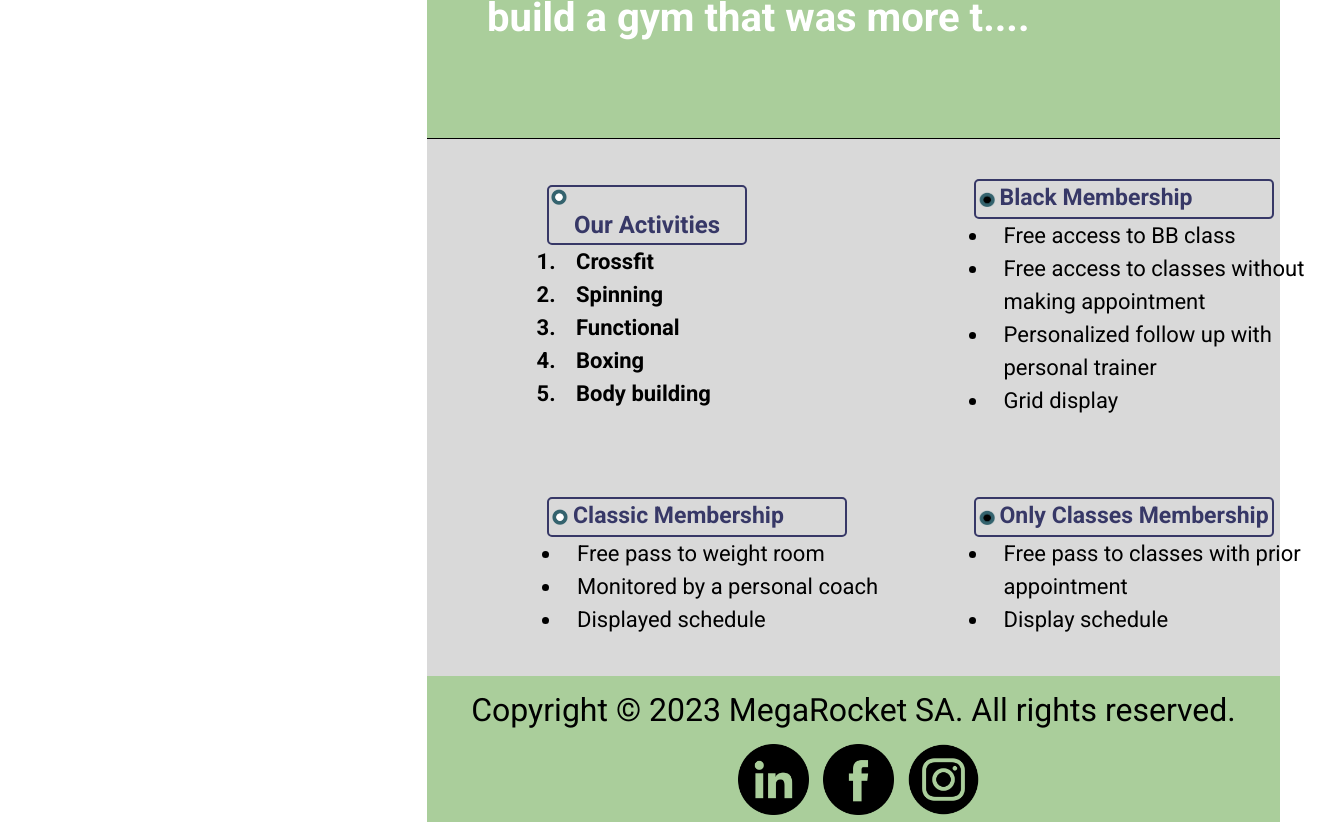
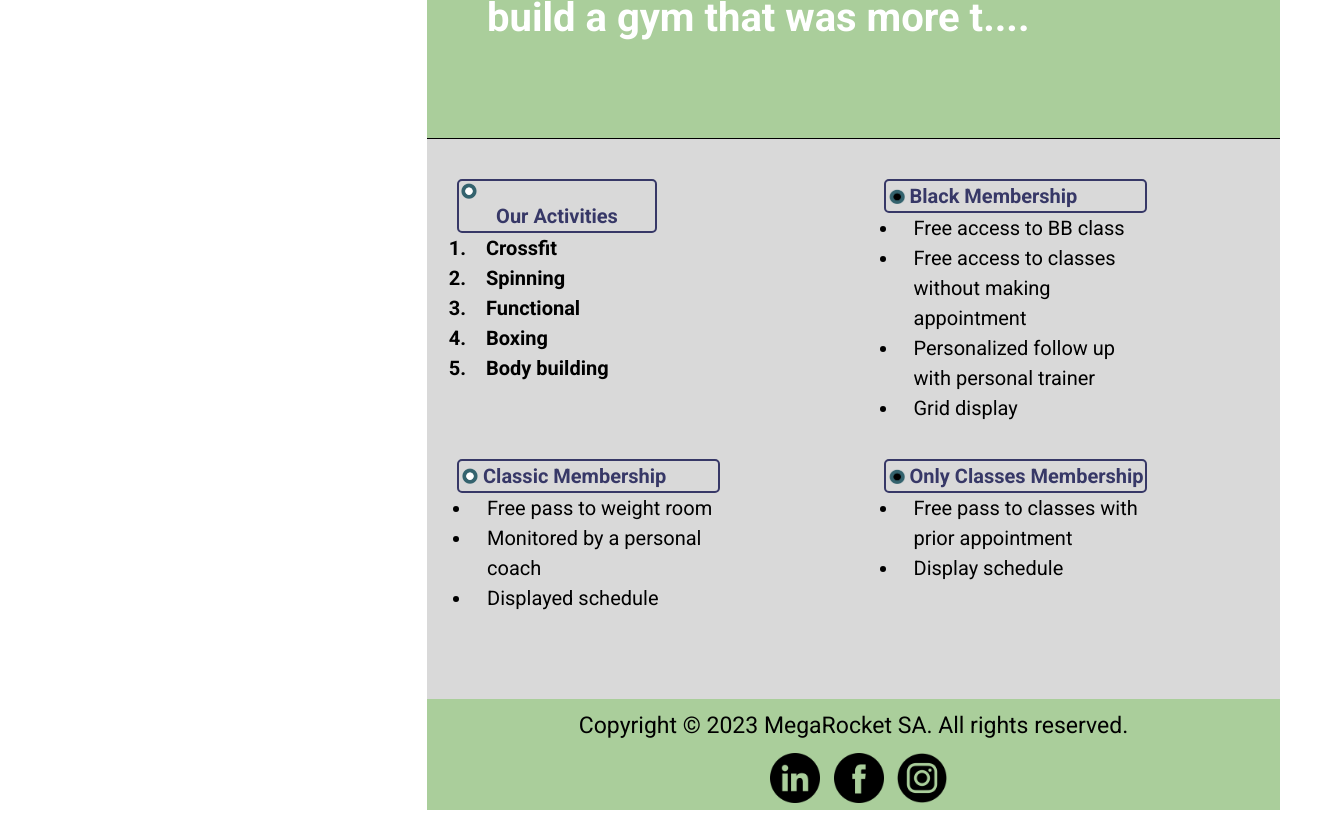
Before and after one commit to octavi01/BaSP-M2023, a plain HTML site: page Week-04/index.html in a window 1280 px wide. Shown: the part 2140-2962 px from the top of the page, 1339 px wide, since content can reach past the window. Drawn offline with Linux system fonts and the light colour scheme.

Commit message:
Basp-W04-2023: new height in activities-section

```diff
--- a/Week-04/css/styles.css
+++ b/Week-04/css/styles.css
@@ -506,7 +506,8 @@
     }
     .activities-item {
         width: 50%;
-        padding: 40px 120px;
+        height: 280px;
+        padding: 40px 30px;
     }
     .activities-item ol {
         padding-left: 14px;
@@ -516,23 +517,23 @@
     }
     .activities-item ol li {
         width: 350px;
-        font-size: 22px;
+        font-size: 20px;
     }
     .activities-item ul li {
-        width: 350px;
-        font-size: 22px;
+        width: 260px;
+        font-size: 20px;
     }
     .activities-section img {
         display:flex;
         width: 16px;
         height: 16px;
-        margin-top: 10px;
+        margin-top: 7px;
         margin-right: 5px;
         margin-left: 3px;
     }
     .activities-section h2{
         width: 200px;
-        font-size: 24px;
+        font-size: 20px;
         border: 2px solid #373867;
         border-radius: 5px;
         text-align: center;
@@ -542,9 +543,9 @@
         margin: 2px;
     }
     .activities-section h3 {
-        width: 300px;
-        height: 40px;
-        font-size: 23px;
+        width: 263px;
+        height: 34px;
+        font-size: 20px;
         border: 2px solid #373867;
         border-radius: 5px;
         text-align: center;
@@ -557,10 +558,10 @@
         align-items: center;
     }
     .footer-section p {
-        font-size: 32px;
+        font-size: 23px;
     }
     .footer-section img {
-        width: 71px;
-        height: 71px;
+        width: 50px;
+        height: 50px;
     }
 }
```
